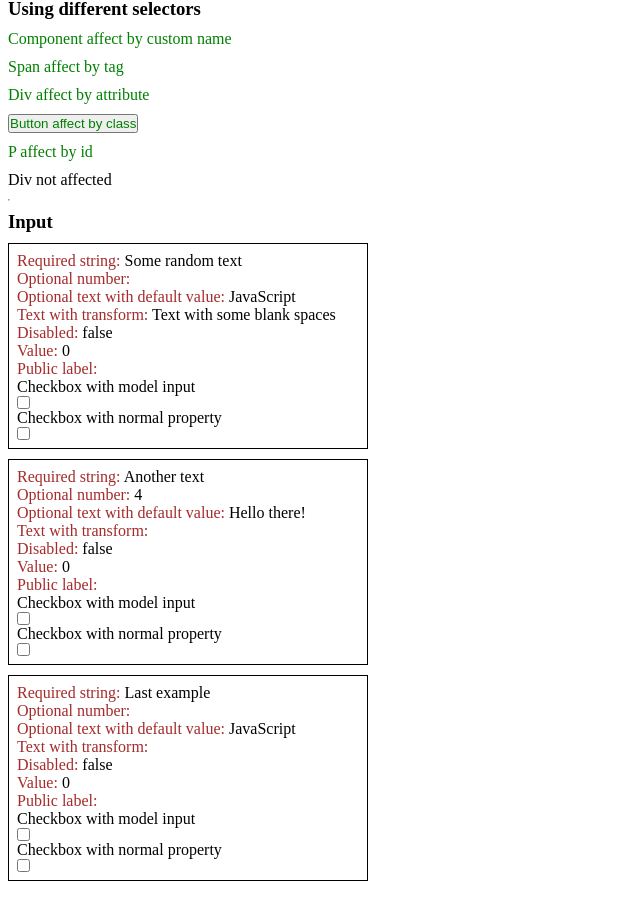
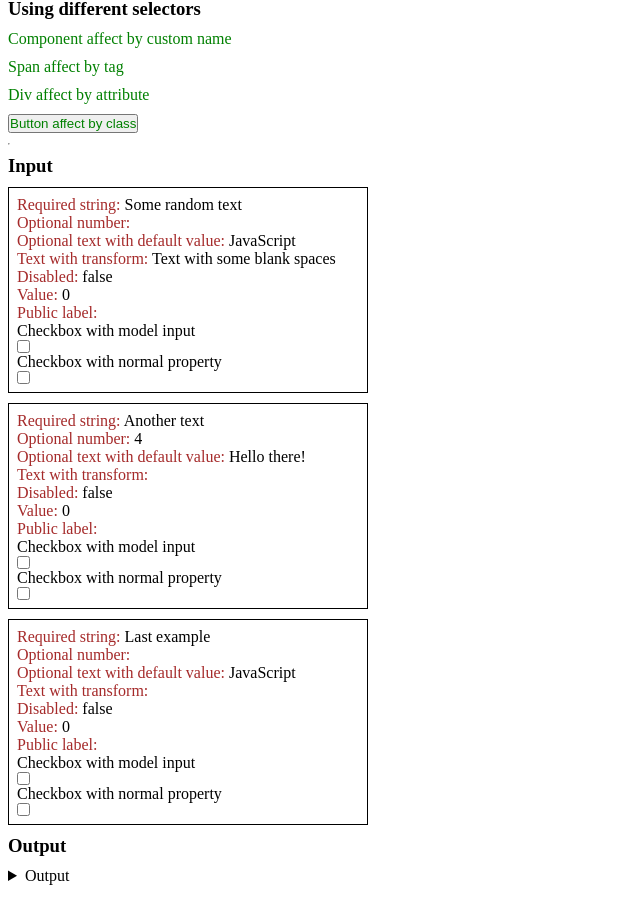
Before and after one commit to alexandresouva/angular-dojo, an Angular app: page / in a window 1280 px wide. Shown: the part 154-1055 px from the top of the page, without its empty margins (0-640 px from the left). Built offline with nearby package versions, Linux system fonts and the light colour scheme.

Commit message:
feat: add OutputComponent to demonstrate toggle event handling

```diff
--- /dev/null
+++ b/src/app/in-depth-guide/components/output/output.component.html
@@ -0,0 +1,4 @@
+<details (toggle)="emitToggleEvent($event)">
+  <summary>Output</summary>
+  <p>This content can be toggled.</p>
+</details>
--- /dev/null
+++ b/src/app/in-depth-guide/components/output/output.component.ts
@@ -0,0 +1,21 @@
+import { Component, output } from '@angular/core';
+
+@Component({
+  selector: 'dojo-output',
+  imports: [],
+  templateUrl: './output.component.html',
+  styleUrl: './output.component.scss',
+})
+export class OutputComponent {
+  /*
+    Important:
+    - Angular custom events do not bubble up the DOM.
+    - Always use camelCase output names. Avoid prefixing output names with "on".
+   */
+  readonly toggled = output<boolean>();
+
+  protected emitToggleEvent(event: Event): void {
+    const { open } = event.target as HTMLDetailsElement;
+    this.toggled.emit(open);
+  }
+}
--- a/src/app/topics-containers/components/components.component.html
+++ b/src/app/topics-containers/components/components.component.html
@@ -6,8 +6,8 @@
   <span class="app" label="Span affect by tag"></span>
   <div appBasic label="Div affect by attribute"></div>
   <button class="app" label="Button affect by class"></button>
-  <p id="selector" label="P affect by id"></p>
-  <div class="example" id="xpto">Div not affected</div>
+  <!--  <p id="selector" label="P affect by id"></p>-->
+  <!--  <div class="example" id="xpto">Div not affected</div>-->
 
   <hr />
 
@@ -29,4 +29,7 @@
     [(checkedWithProp)]="checkedWithProp"
     (checkedWithPropChange)="loggerCheckedChange($event)"
   ></dojo-input>
+
+  <h3>Output</h3>
+  <dojo-output (toggled)="loggerToggleEvent($event)"></dojo-output>
 </div>
--- a/src/app/topics-containers/components/components.component.ts
+++ b/src/app/topics-containers/components/components.component.ts
@@ -1,10 +1,11 @@
 import { Component, effect, signal } from '@angular/core';
 import { SelectorComponent } from '../../in-depth-guide/components/selector/selector.component';
 import { InputComponent } from '../../in-depth-guide/components/input/input.component';
+import { OutputComponent } from '../../in-depth-guide/components/output/output.component';
 
 @Component({
   selector: 'dojo-components',
-  imports: [SelectorComponent, InputComponent],
+  imports: [SelectorComponent, InputComponent, OutputComponent],
   templateUrl: './components.component.html',
   styleUrl: './components.component.scss',
 })
@@ -21,4 +22,8 @@ export class ComponentsComponent {
   loggerCheckedChange(checked: boolean): void {
     console.log('loggerCheckedChange: ', checked);
   }
+
+  loggerToggleEvent(toggled: boolean): void {
+    console.log(`toggled: ${toggled}`);
+  }
 }
```
Also changed, not shown: src/app/in-depth-guide/components/output/output.component.scss (added), 1 other file (tests, documents, lock files or other folders).
